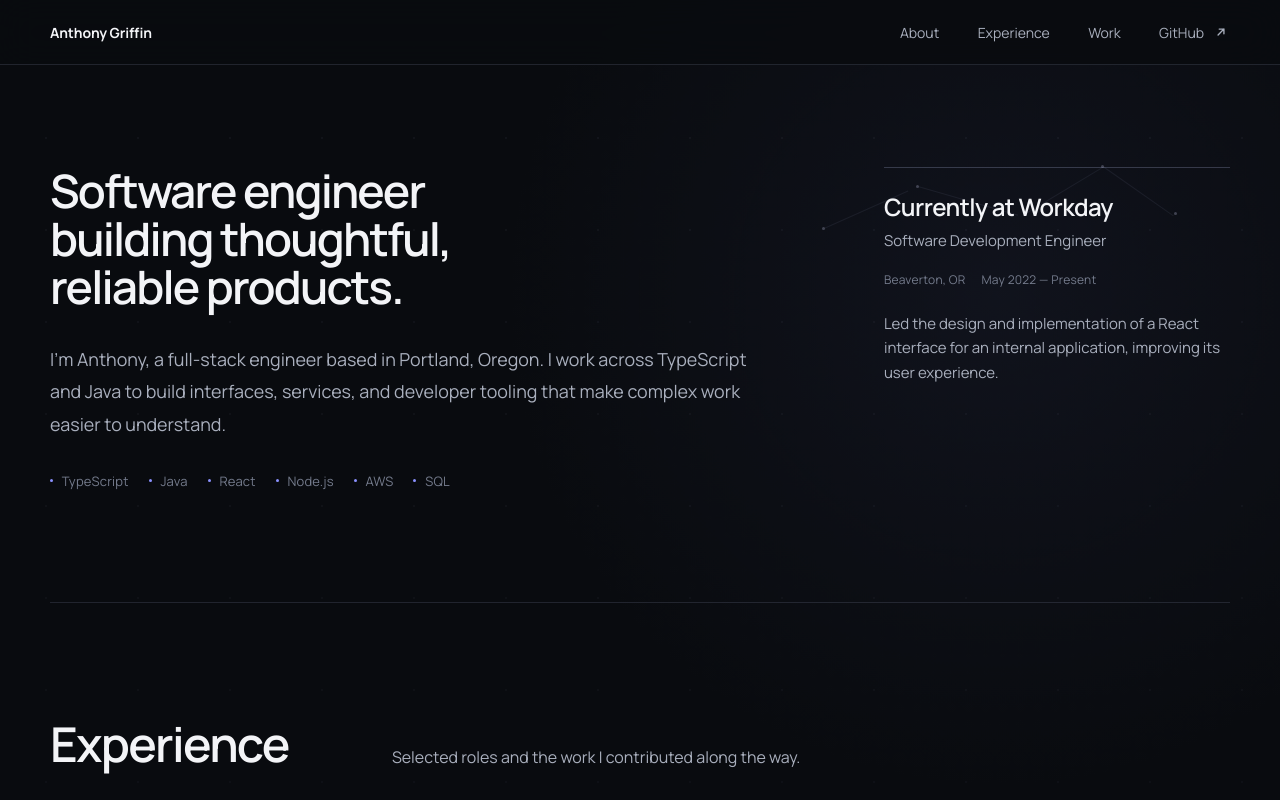
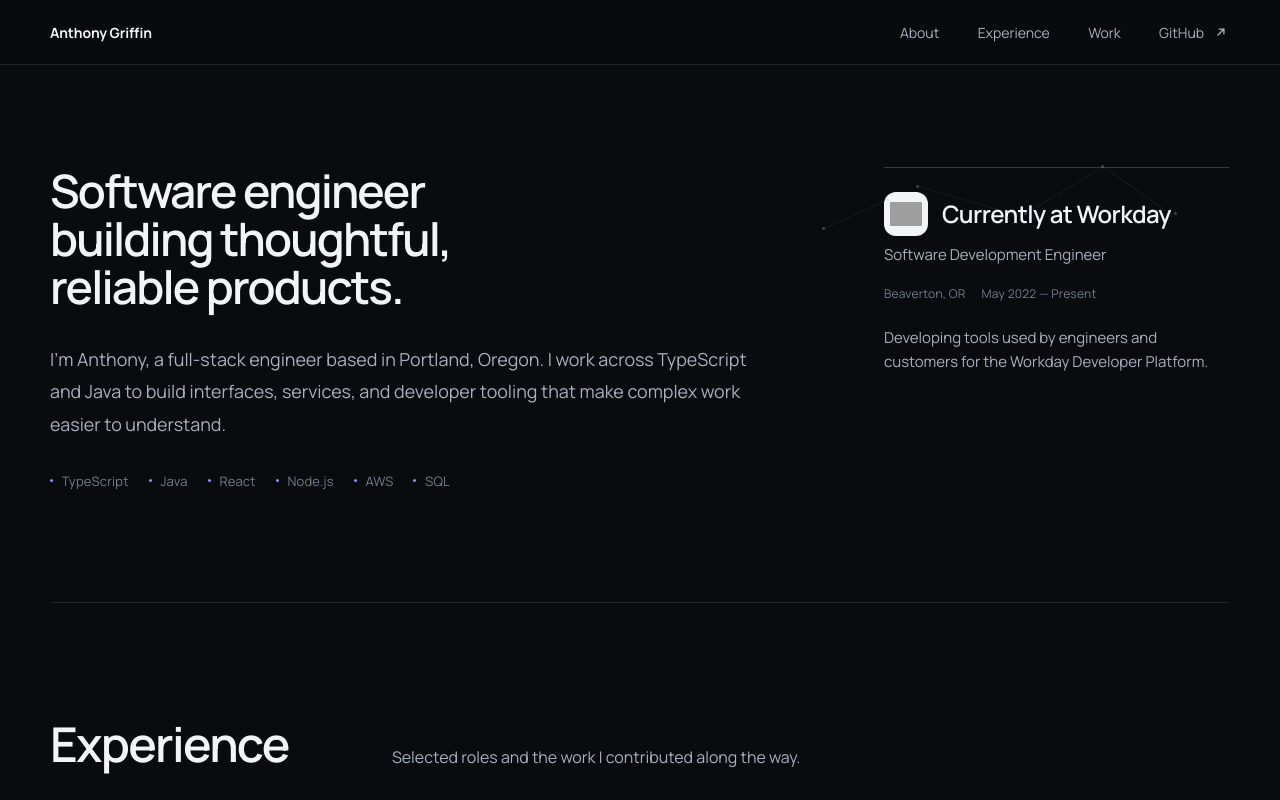
Before and after one commit to anthonydevportfolio/portfolio-js, a React (Vite) app: page / in a window 1280 px wide. Both pictures are taken after a click on the button "Get to know me". Shown: the top 800 px of the page. Built offline with nearby package versions, Linux system fonts and the light colour scheme; grey boxes are pictures that could not be loaded.

Commit message:
Add subtle section reveals and company marks

```diff
--- a/src/components/experience/data.ts
+++ b/src/components/experience/data.ts
@@ -22,7 +22,7 @@
             'Supported external teams developing and testing microservices that process high-volume data.',
             'Designed automated API tests driven by XML spreadsheet input data.'
         ],
-        img: 'https://api.getkoala.com/web/companies/hexaware.com/logo',
+        img: 'https://cdn.hexaware.com/wp-content/uploads/2026/07/cropped-hexaware-favicon-192x192.png',
         borderColor: '#2d73d3'
     },
     {
--- a/src/components/view/view.css
+++ b/src/components/view/view.css
@@ -13,22 +13,28 @@
 }
 
 .portfolio {
-    background: radial-gradient(circle at 78% 8%, rgba(70, 76, 127, 0.12), transparent 31rem), var(--portfolio-bg);
+    background: var(--portfolio-bg);
     color: var(--portfolio-text);
     min-height: 100vh;
     overflow: clip;
     position: relative;
 }
 
-.portfolio::before {
-    background-image: radial-gradient(circle, rgba(210, 214, 255, 0.2) 0.75px, transparent 0.9px);
-    background-size: 92px 92px;
-    content: '';
-    inset: 0;
-    mask-image: linear-gradient(to bottom, black, transparent 62%);
-    opacity: 0.22;
-    pointer-events: none;
-    position: absolute;
+[data-reveal-section] {
+    transition:
+        opacity 480ms var(--portfolio-ease),
+        transform 480ms var(--portfolio-ease);
+}
+
+[data-reveal-state='pending'] {
+    opacity: 0.42;
+    transform: translate3d(0, 14px, 0);
+    will-change: opacity, transform;
+}
+
+[data-reveal-state='visible'] {
+    opacity: 1;
+    transform: translate3d(0, 0, 0);
 }
 
 .portfolio-skip-link,
@@ -221,6 +227,22 @@
     padding-top: 1.5rem;
 }
 
+.portfolio-company-heading {
+    align-items: center;
+    display: flex;
+    gap: 0.875rem;
+}
+
+.portfolio-company-logo {
+    background: var(--portfolio-text);
+    border-radius: 12px;
+    flex: 0 0 44px;
+    height: 44px;
+    object-fit: contain;
+    padding: 6px;
+    width: 44px;
+}
+
 .portfolio-current-role h2 {
     color: var(--portfolio-text);
     font-size: clamp(1.25rem, 2vw, 1.5rem);
@@ -318,6 +340,13 @@
     font-size: 1.125rem;
     font-weight: 600;
     letter-spacing: -0.015em;
+}
+
+.experience-entry__heading {
+    align-items: center;
+    display: grid;
+    gap: 1rem;
+    grid-template-columns: 44px minmax(0, 1fr);
 }
 
 .experience-entry__heading p {
@@ -749,4 +778,13 @@
     .project-entry:hover .project-entry__media img {
         transform: none;
     }
+
+    [data-reveal-section],
+    [data-reveal-state='pending'],
+    [data-reveal-state='visible'] {
+        opacity: 1;
+        transform: none;
+        transition: none;
+        will-change: auto;
+    }
 }
--- a/src/components/view/view.tsx
+++ b/src/components/view/view.tsx
@@ -1,4 +1,4 @@
-import { FC } from 'react';
+import { FC, useEffect, useRef } from 'react';
 import { handleImageError } from '../../imageFallback';
 import { useLogger, useSelectorw } from '../../redux/hooks';
 import { ExperienceData } from '../experience/data';
@@ -7,6 +7,8 @@
 
 const GITHUB_URL = 'https://github.com/anthonydevportfolio';
 const CORE_TECHNOLOGIES = ['TypeScript', 'Java', 'React', 'Node.js', 'AWS', 'SQL'];
+const CURRENT_ROLE_SUMMARY =
+    'Developing tools used by engineers and customers for the Workday Developer Platform.';
 const experienceEntries = [...ExperienceData].reverse();
 const currentExperience = experienceEntries[0];
 
@@ -36,6 +38,24 @@
     </svg>
 );
 
+interface CompanyLogoProps {
+    src: string;
+}
+
+const CompanyLogo: FC<CompanyLogoProps> = ({ src }) => (
+    <img
+        alt=''
+        aria-hidden='true'
+        className='portfolio-company-logo'
+        decoding='async'
+        height='44'
+        loading='lazy'
+        onError={handleImageError}
+        src={src}
+        width='44'
+    />
+);
+
 const Constellation = () => (
     <div aria-hidden='true' className='portfolio-constellation'>
         <span className='portfolio-constellation__node portfolio-constellation__node--one' />
@@ -50,11 +70,60 @@
     useLogger('View');
 
     const isExited = useSelectorw(state => state.landing.isExited);
+    const portfolioRef = useRef<HTMLElement | null>(null);
+
+    useEffect(() => {
+        const portfolio = portfolioRef.current;
+
+        if (!isExited || !portfolio) return;
+
+        const sections = Array.from(portfolio.querySelectorAll<HTMLElement>('[data-reveal-section]'));
+        const prefersReducedMotion = window.matchMedia('(prefers-reduced-motion: reduce)').matches;
+
+        if (prefersReducedMotion || !('IntersectionObserver' in window)) {
+            sections.forEach(section => {
+                section.dataset.revealState = 'visible';
+            });
+            return;
+        }
+
+        const observer = new IntersectionObserver(
+            entries => {
+                entries.forEach(entry => {
+                    if (!entry.isIntersecting) return;
+
+                    const section = entry.target as HTMLElement;
+                    section.dataset.revealState = 'visible';
+                    observer.unobserve(section);
+                });
+            },
+            {
+                rootMargin: '0px 0px -12% 0px',
+                threshold: 0.08
+            }
+        );
+
+        const activationLine = window.innerHeight * 0.88;
+
+        sections.forEach(section => {
+            const bounds = section.getBoundingClientRect();
+
+            if (bounds.top < activationLine && bounds.bottom > 0) {
+                section.dataset.revealState = 'visible';
+                return;
+            }
+
+            section.dataset.revealState = 'pending';
+            observer.observe(section);
+        });
+
+        return () => observer.disconnect();
+    }, [isExited]);
 
     if (!isExited) return null;
 
     return (
-        <main className='portfolio' id='main-content'>
+        <main className='portfolio' id='main-content' ref={portfolioRef}>
             <a className='portfolio-skip-link' href='#about'>
                 Skip to content
             </a>
@@ -81,7 +150,7 @@
             </header>
 
             <div className='portfolio-shell'>
-                <section aria-labelledby='about-title' className='portfolio-intro' id='about'>
+                <section aria-labelledby='about-title' className='portfolio-intro' data-reveal-section id='about'>
                     <div className='portfolio-intro__copy'>
                         <h1 id='about-title'>Software engineer building thoughtful, reliable products.</h1>
                         <p>
@@ -97,17 +166,24 @@
                     </div>
 
                     <aside aria-label='Current role' className='portfolio-current-role'>
-                        <h2>Currently at {currentExperience.company}</h2>
+                        <div className='portfolio-company-heading'>
+                            <CompanyLogo src={currentExperience.img} />
+                            <h2>Currently at {currentExperience.company}</h2>
+                        </div>
                         <p className='portfolio-current-role__title'>{currentExperience.title}</p>
                         <div className='portfolio-meta'>
                             <span>{currentExperience.location}</span>
                             <span>{formatPeriod(currentExperience.startDate, currentExperience.endDate)}</span>
                         </div>
-                        <p>{currentExperience.description[0]}</p>
+                        <p>{CURRENT_ROLE_SUMMARY}</p>
                     </aside>
                 </section>
 
-                <section aria-labelledby='experience-title' className='portfolio-section' id='experience'>
+                <section
+                    aria-labelledby='experience-title'
+                    className='portfolio-section'
+                    data-reveal-section
+                    id='experience'>
                     <header className='portfolio-section__header'>
                         <h2 id='experience-title'>Experience</h2>
                         <p>Selected roles and the work I contributed along the way.</p>
@@ -121,8 +197,11 @@
                                     <span>{experience.location}</span>
                                 </div>
                                 <div className='experience-entry__heading'>
-                                    <h3>{experience.company}</h3>
-                                    <p>{experience.title}</p>
+                                    <CompanyLogo src={experience.img} />
+                                    <div>
+                                        <h3>{experience.company}</h3>
+                                        <p>{experience.title}</p>
+                                    </div>
                                 </div>
                                 <ul className='experience-entry__details'>
                                     {experience.description.map(description => (
@@ -134,7 +213,11 @@
                     </ol>
                 </section>
 
-                <section aria-labelledby='work-title' className='portfolio-section' id='work'>
+                <section
+                    aria-labelledby='work-title'
+                    className='portfolio-section'
+                    data-reveal-section
+                    id='work'>
                     <header className='portfolio-section__header portfolio-section__header--work'>
                         <h2 id='work-title'>Selected work</h2>
                         <p>Small products built to explore useful ideas and ship them in public.</p>
@@ -192,7 +275,7 @@
                     </div>
                 </section>
 
-                <section aria-labelledby='github-title' className='portfolio-close'>
+                <section aria-labelledby='github-title' className='portfolio-close' data-reveal-section>
                     <div>
                         <h2 id='github-title'>More work lives on GitHub.</h2>
                         <p>Explore the projects, experiments, and implementation details behind the portfolio.</p>
```
Also changed, not shown: .impeccable/surfaces/src-components-view-view-tsx.md, 5 other files (tests, documents, lock files or other folders).
